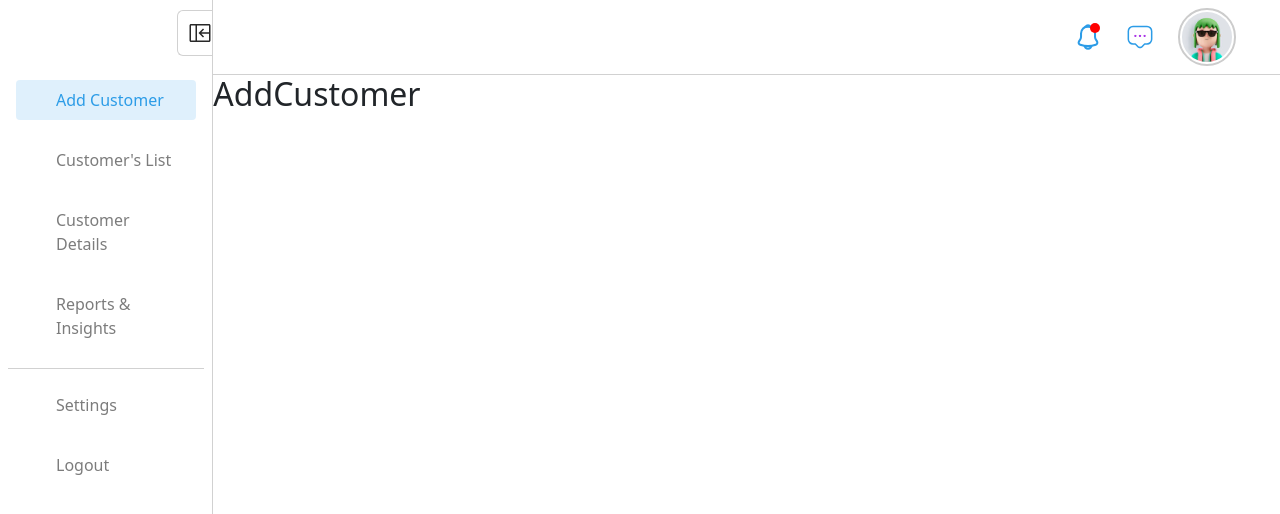
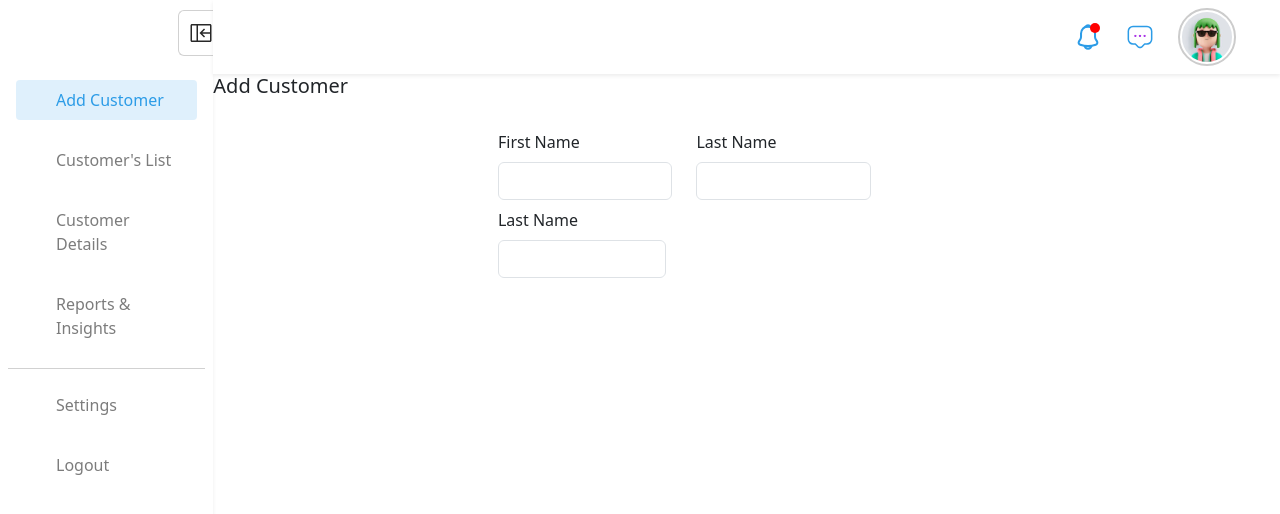
Before and after one commit to Saalujan/Customer_Management_System, a React (Create React App) app in the folder frontend/: page /AddCustomer in a window 1280 px wide. Shown: the top 514 px of the page. Built offline with nearby package versions, Linux system fonts and the light colour scheme; some icons are missing.

Commit message:
add details

```diff
--- a/frontend/src/components/AddCustomer/AddCustomer.js
+++ b/frontend/src/components/AddCustomer/AddCustomer.js
@@ -4,7 +4,63 @@ import Layout from '../../layout/layout'
 export const AddCustomer = () => {
   return (
     <Layout>
-      <h2>AddCustomer</h2>
+      <div className="d-flex mb-4 Category-AddedSection">
+        <div className="col-6">
+          <h5>Add Customer</h5>
+        </div>
+      </div>
+      <div className='row mb-2'>
+        <div className='col-3'>
+        </div>
+
+        <div className='col'>
+          <div className="container mb-2 AddCustomer-Form-section">
+            <div className="row mb-2">
+              <div className="col-lg-3 col-md-6 col-sm-12">
+                <div className="form-outline mb-2">
+                  <label className="form-label" htmlFor="inputAddAttribute-value">
+                    First Name
+                  </label>
+                  <input
+                    type="text"
+                    id="inputAddAttribute-value"
+                    className="form-control"
+                    required
+                  />
+                </div>
+              </div>
+              <div className="col-lg-3 col-md-6 col-sm-12">
+                <div className="form-outline mb-2">
+                  <label className="form-label" htmlFor="inputAddAttribute-value">
+                    Last Name
+                  </label>
+                  <input
+                    type="text"
+                    id="inputAddAttribute-value"
+                    className="form-control"
+                    required
+                  />
+                </div>
+              </div>
+              <div className="row mb-2">
+                <div className="col-lg-3 col-md-6 col-sm-12">
+                  <div className="form-outline mb-2">
+                    <label className="form-label" htmlFor="inputAddAttribute-value">
+                      Last Name
+                    </label>
+                    <input
+                      type="text"
+                      id="inputAddAttribute-value"
+                      className="form-control"
+                      required
+                    />
+                  </div>
+                </div>
+              </div>
+            </div>
+          </div>
+        </div>
+      </div>
     </Layout>
   )
 }
--- a/frontend/src/layout/layout.js
+++ b/frontend/src/layout/layout.js
@@ -28,7 +28,7 @@ function Layout({ children }) {
     return (
         <div className="container-fluid">
             <div className="row flex-nowrap overflow-auto">
-                <div className={(!open ? " col-xl-2" : " w-100px") + (!show ? " mobile-navbar-hide " : " mobile-show ") + " col-auto col-md-1 px-0 bg-default border-right min-vh-100 trans"}>
+                <div className={(!open ? " col-xl-2" : " w-100px") + (!show ? " mobile-navbar-hide " : " mobile-show ") + "col-auto col-md-0 px-0 bg-default  min-vh-100 trans shadow-sm"}>
                     <div className={"logo"}>
                         {!open && <div className={"edulogo"}>
                             {/* <img className={"logosvg ms-4"} src={Logo} alt="" /> */}
@@ -97,7 +97,7 @@ function Layout({ children }) {
                     </div>
                 </div>
                 <div className="col p-0">
-                    <nav className="navbar navbar-expand-lg bg-white border-bottom-d1d1d1 px-4">
+                    <nav className="navbar navbar-expand-lg bg-white  px-4 shadow-sm">
                         <div className="container-fluid">
                             {/*<a className="navbar-brand" href="#">Navbar</a>*/}
                             <button
```
